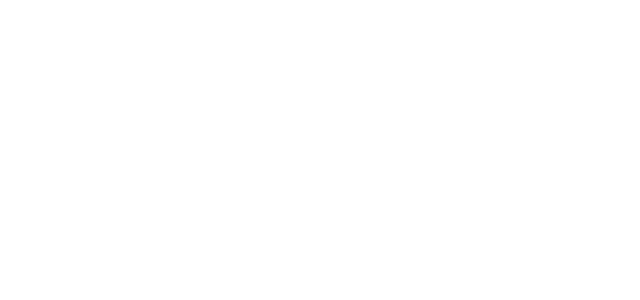
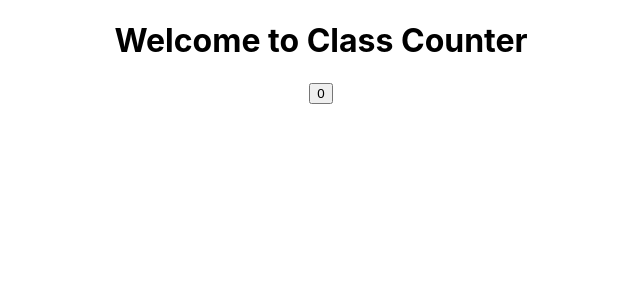
Before and after one commit to newforcoding/react-hook-basics, a React (Create React App) app: page / in a window 1280 px wide. Shown: the top 300 px of the page, without its empty margins (319-959 px from the left). Built offline with nearby package versions, Linux system fonts and the light colour scheme.

Commit message:
Created Class componentd for counter incremenet

```diff
--- a/src/App.js
+++ b/src/App.js
@@ -1,11 +1,11 @@
-import logo from './logo.svg';
+import React from 'react'
 import './App.css';
+import CounterClass from './CounterClass';
 
 function App() {
   return (
     <div className="App">
-
-
+      <CounterClass/>
     </div>
   );
 }
```
Also changed, not shown: src/CounterFun.js (added).
